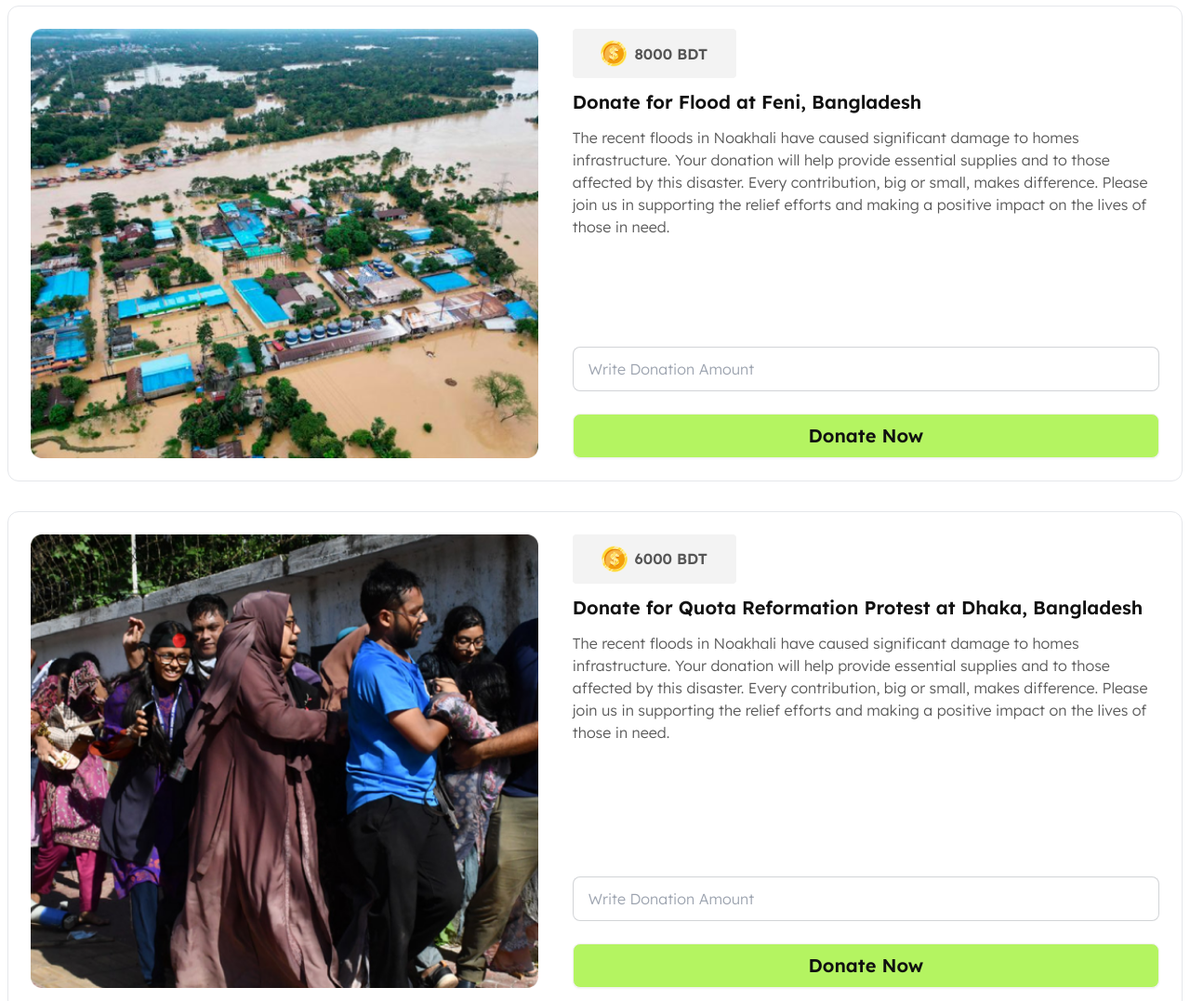
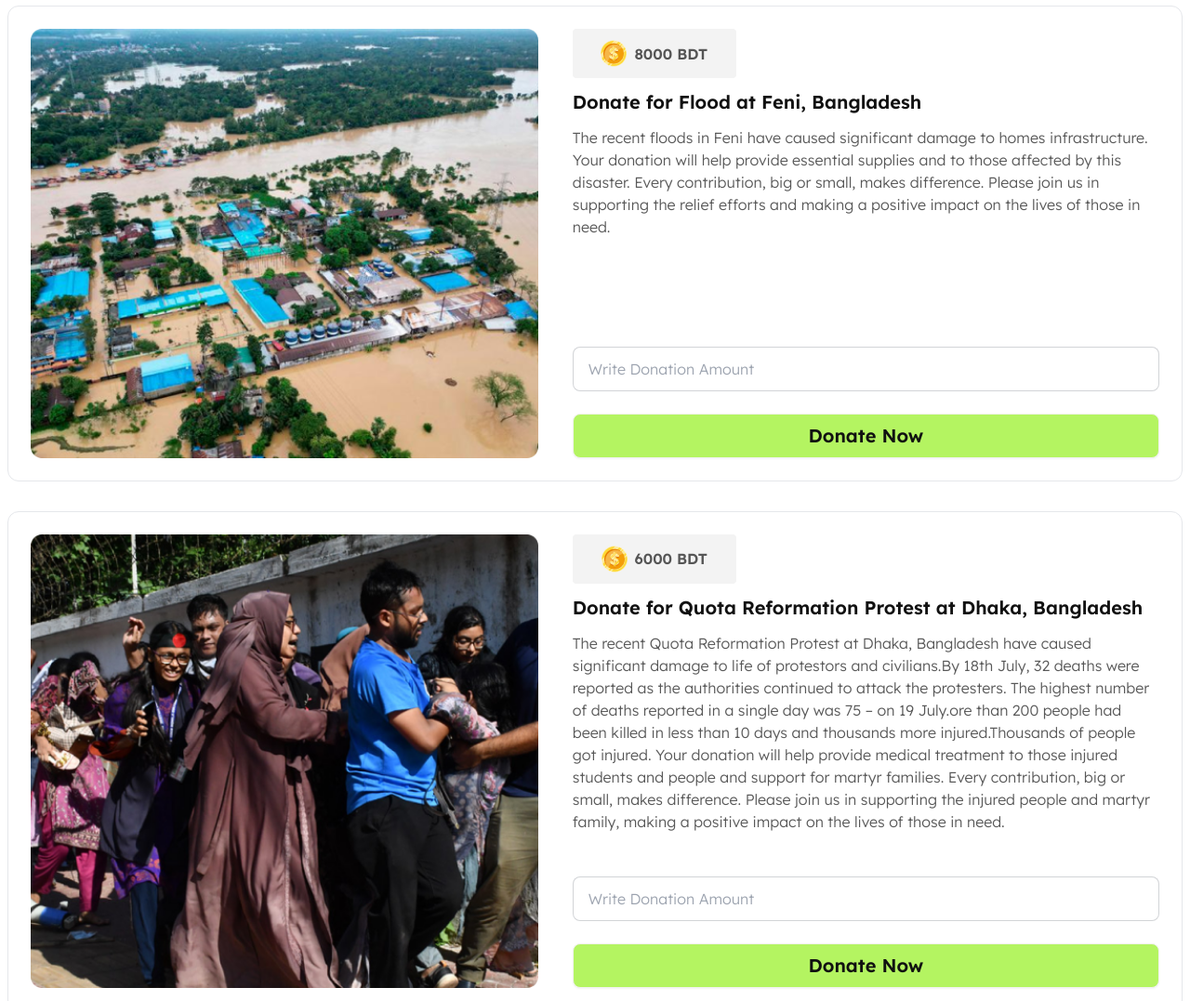
Before and after one commit to maruf-git/donate-bangladesh-website-using-js, a plain HTML site: page index.html in a window 1280 px wide. Shown: the part 700-1777 px from the top of the page at 93% size. Drawn offline with nearby package versions, Linux system fonts and the light colour scheme.

Commit message:
updated meaningful text

```diff
--- a/functionality.js
+++ b/functionality.js
@@ -17,7 +17,6 @@ let donationInputs = document.querySelectorAll(".donate-input");
 let donationBtns = document.querySelectorAll(".donate-btn");
 
 // Check Donation Status
-
 function isDonationSuccessful(inputBalance) {
     if (inputBalance <= 0 || inputBalance > totalBalance) {
         return false;
--- a/index.html
+++ b/index.html
@@ -73,7 +73,6 @@
 
     <!-- main section starts here -->
     <main>
-
         <!-- donation Section starts here -->
         <section id="donation-section" class="max-w-screen-xl mt-6 mb-14 mx-auto px-2 flex flex-col gap-8">
             <!-- card-1 -->
@@ -141,7 +140,7 @@
                                 Flood at Feni, Bangladesh</span>
                         </h1>
                         <p class="font-light text-base mb-6 text-donate-secondary">
-                            The recent floods in Noakhali have caused significant damage to homes infrastructure. Your
+                            The recent floods in Feni have caused significant damage to homes infrastructure. Your
                             donation will help provide essential supplies and to those affected by this disaster. Every
                             contribution, big or small, makes difference. Please join us in supporting the relief
                             efforts
@@ -182,11 +181,10 @@
                                 Quota Reformation Protest at Dhaka, Bangladesh</span>
                         </h1>
                         <p class="font-light text-base mb-6 text-donate-secondary">
-                            The recent floods in Noakhali have caused significant damage to homes infrastructure. Your
-                            donation will help provide essential supplies and to those affected by this disaster. Every
-                            contribution, big or small, makes difference. Please join us in supporting the relief
-                            efforts
-                            and making a positive impact on the lives of those in need.
+                            The recent Quota Reformation Protest at Dhaka, Bangladesh have caused significant damage to life of protestors and civilians.By 18th July, 32 deaths were reported as the authorities continued to attack the protesters. The highest number of deaths reported in a single day was 75 – on 19 July.ore than 200 people had been killed in less than 10 days and thousands more injured.Thousands of people got injured. Your
+                            donation will help provide medical treatment to those injured students and people and support for martyr families. Every
+                            contribution, big or small, makes difference. Please join us in supporting the injured people and martyr family,
+                             making a positive impact on the lives of those in need.
                         </p>
                     </div>
                     <!-- card-donate-container -->
@@ -226,7 +224,6 @@
         </dialog>
         <!-- modal dialog ends here -->
     </main>
-
     <!-- main section ends here -->
 
     <!-- footer section starts here -->
```
